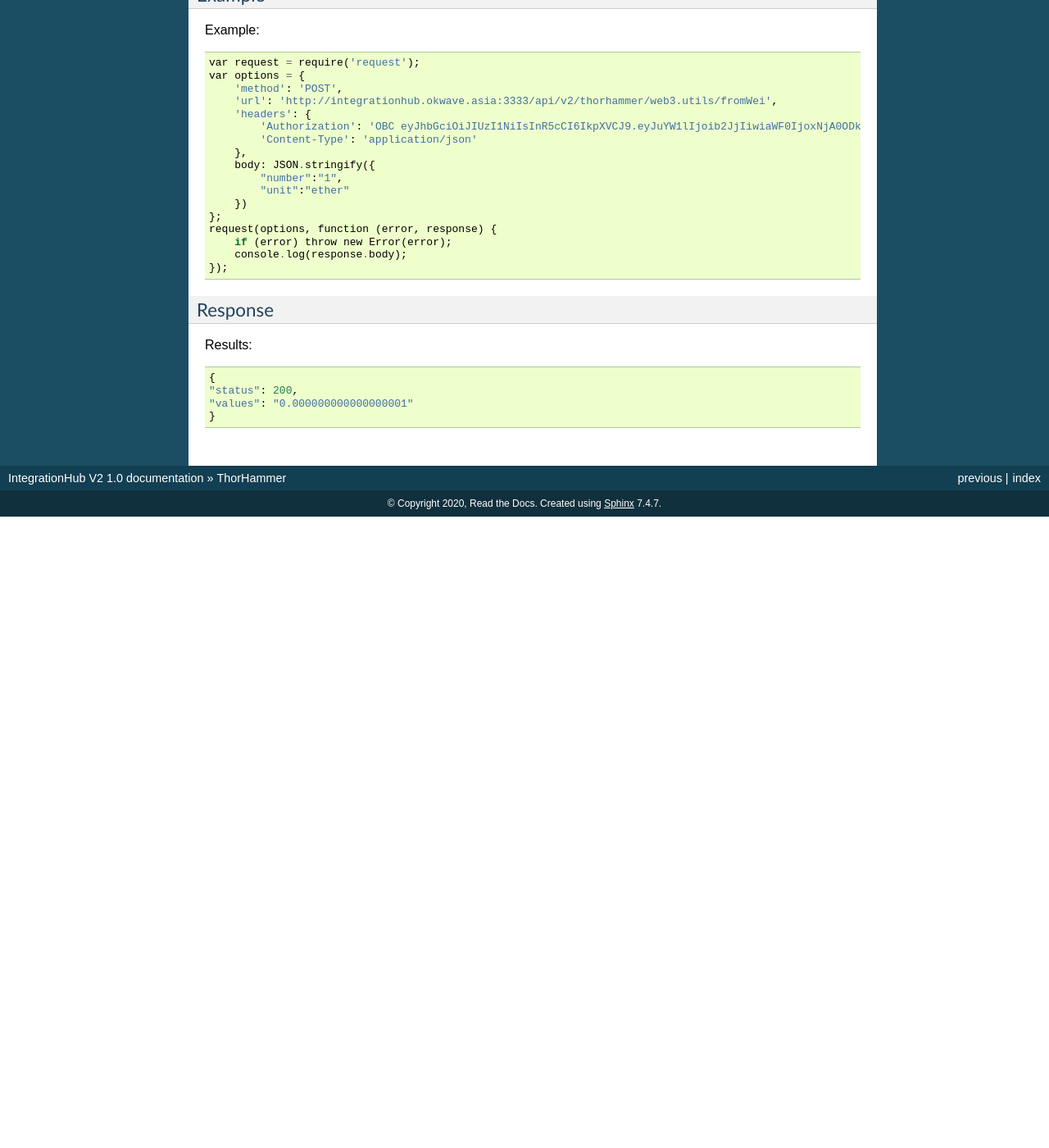
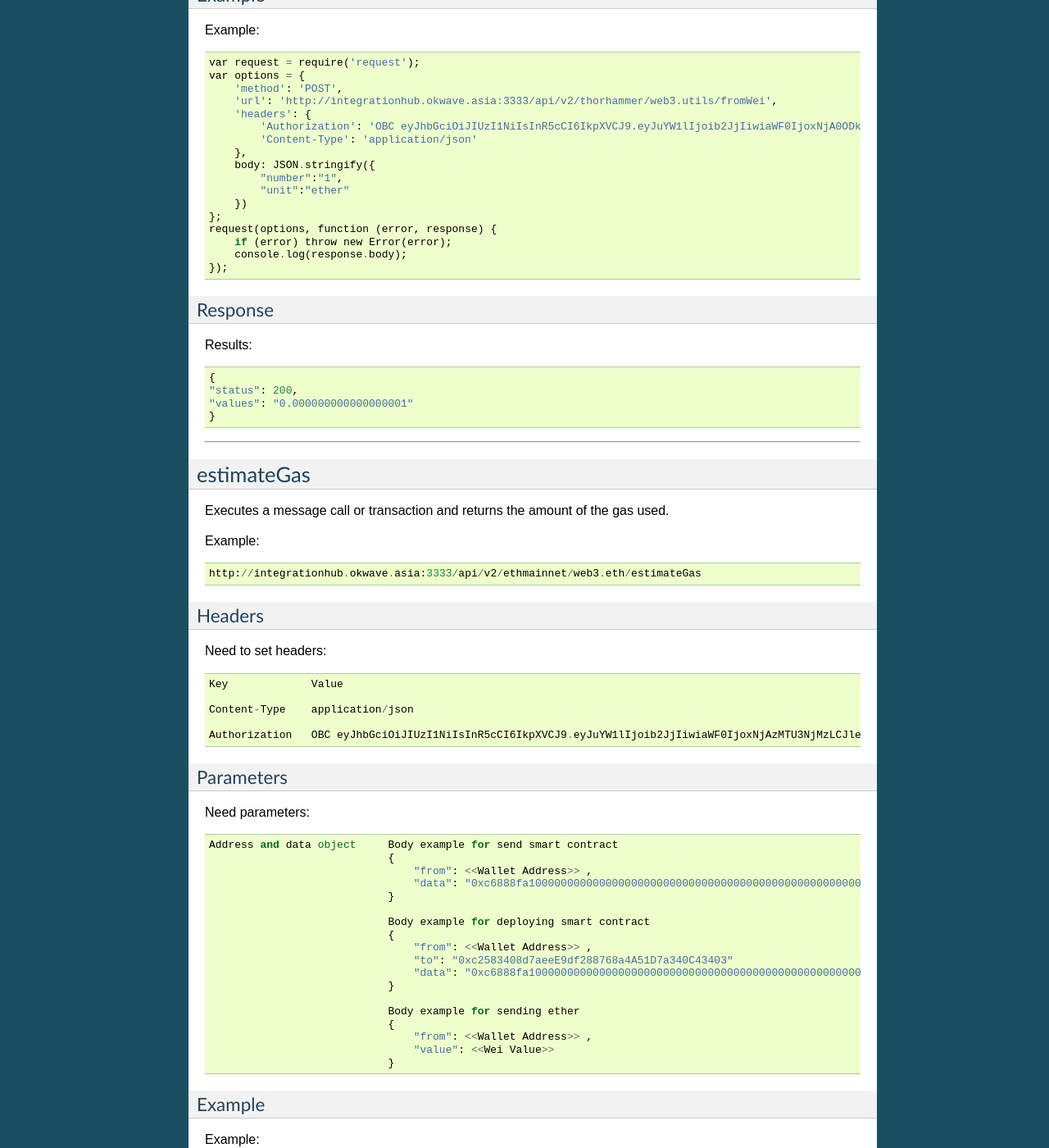
Before and after one commit to bcnodeobc/integrationhub, a Sphinx documentation site: the page built from docs/thor.rst, in a window 1280 px wide and 1400 px high, scrolled down 47447 px. Shown: the whole window at 82% size. Built offline with Sphinx 7.4.7, drawn with Linux system fonts in a browser that asks for light colours; before the commit the page ends 48077 px from its top, so only the background shows below that; some of the changed text lies outside the part shown.

Commit message:
change: change body example of estimateGas in eth and thor

```diff
--- a/docs/thor.rst
+++ b/docs/thor.rst
@@ -2626,3 +2626,78 @@ Results::
     "status": 200,
     "values": "0.000000000000000001"
     }
+
+---------------------------------------------------------------------------------------------------------------------------
+
+estimateGas
+============
+
+Executes a message call or transaction and returns the amount of the gas used.
+
+Example::
+
+    http://integrationhub.okwave.asia:3333/api/v2/ethmainnet/web3.eth/estimateGas
+
+Headers
+--------
+Need to set headers::
+
+    Key             Value
+
+    Content-Type    application/json
+
+    Authorization   OBC eyJhbGciOiJIUzI1NiIsInR5cCI6IkpXVCJ9.eyJuYW1lIjoib2JjIiwiaWF0IjoxNjAzMTU3NjMzLCJleHAiOjE2MDM3NjI0MzN9.71my1T-2IxQNJhNNu-aRX7N3TLo9BqAczyGWX1ph2vA
+
+Parameters
+--------
+Need parameters::
+
+    Address and data object     Body example for send smart contract
+                                {
+                                    "from": <<Wallet Address>> ,
+                                    "data": "0xc6888fa10000000000000000000000000000000000000000000000000000000000000003" //data hex object
+                                }
+
+                                Body example for deploying smart contract
+                                {
+                                    "from": <<Wallet Address>> ,
+                                    "to": "0xc2583408d7aeeE9df288768a4A51D7a340C43403"
+                                    "data": "0xc6888fa10000000000000000000000000000000000000000000000000000000000000003" //data hex object
+                                }
+
+                                Body example for sending ether
+                                {
+                                    "from": <<Wallet Address>> ,
+                                    "value": <<Wei Value>>
+                                }
+
+Example
+--------
+Example::
+
+    var request = require('request');
+    var options = {
+        'method': 'POST',
+        'url': 'http://integrationhub.okwave.asia:3333/api/v2/ethmainnet/web3.eth/estimateGas',
+        'headers': {
+            'Authorization': 'OBC eyJhbGciOiJIUzI1NiIsInR5cCI6IkpXVCJ9.eyJuYW1lIjoib2JjIiwiaWF0IjoxNjA0ODkyMjE5LCJleHAiOjE2MDU0OTcwMTl9.fcLs3o7UlljwCh6NnHI-7mW3gVdGPR2X2WACW3iUxKo',
+            'Content-Type': 'application/json'
+        },
+        body: JSON.stringify({
+            "from":<<Wallet Address>>,
+            "data": "0xc6888fa10000000000000000000000000000000000000000000000000000000000000003"
+            })
+    };
+    request(options, function (error, response) {
+        if (error) throw new Error(error);
+        console.log(response.body);
+    });
+
+Response
+--------
+Results::
+
+    {
+    "status": 200,
+    "values": 219904
+    }
```
Also changed, not shown: docs/ethereum.rst (+14 -2 lines).
